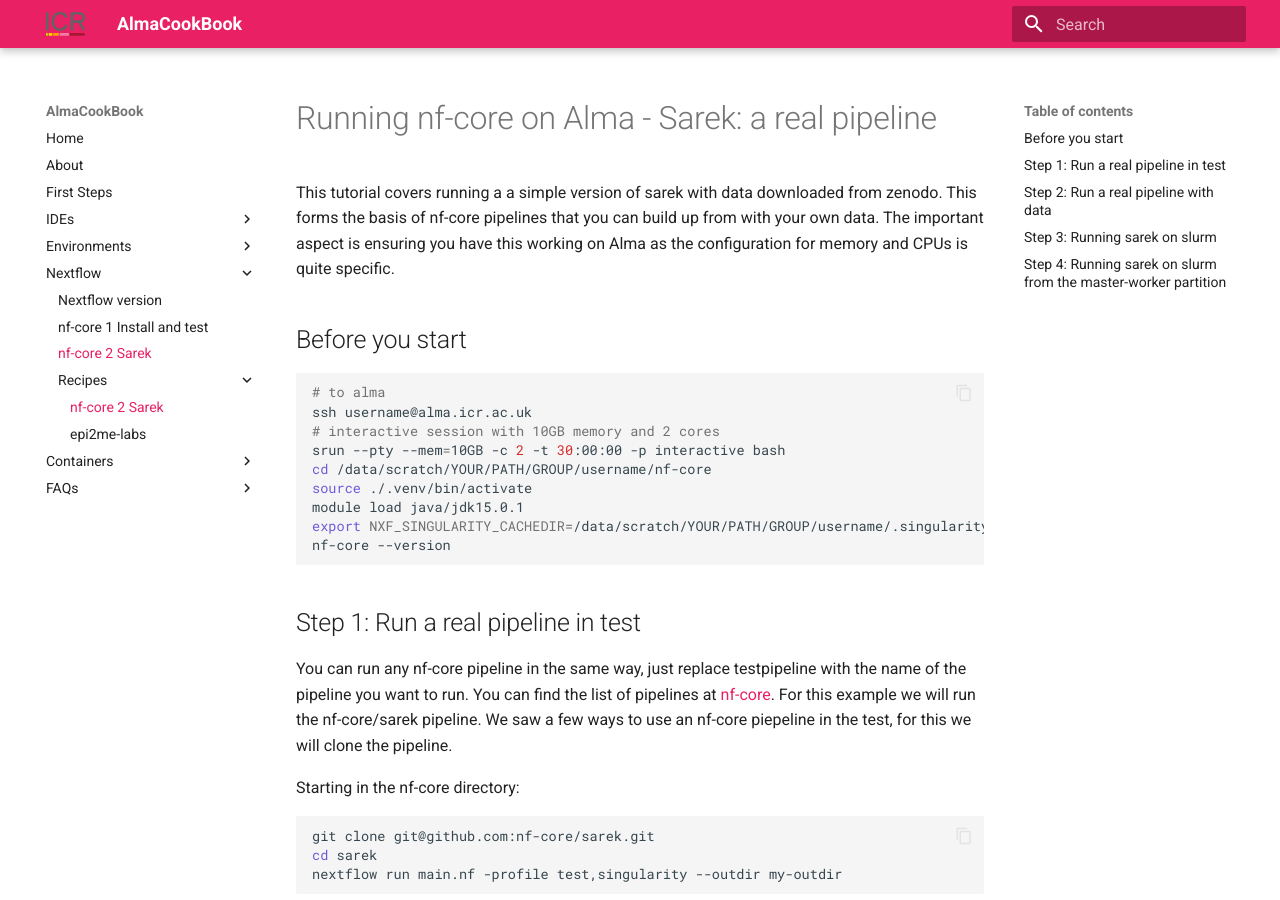
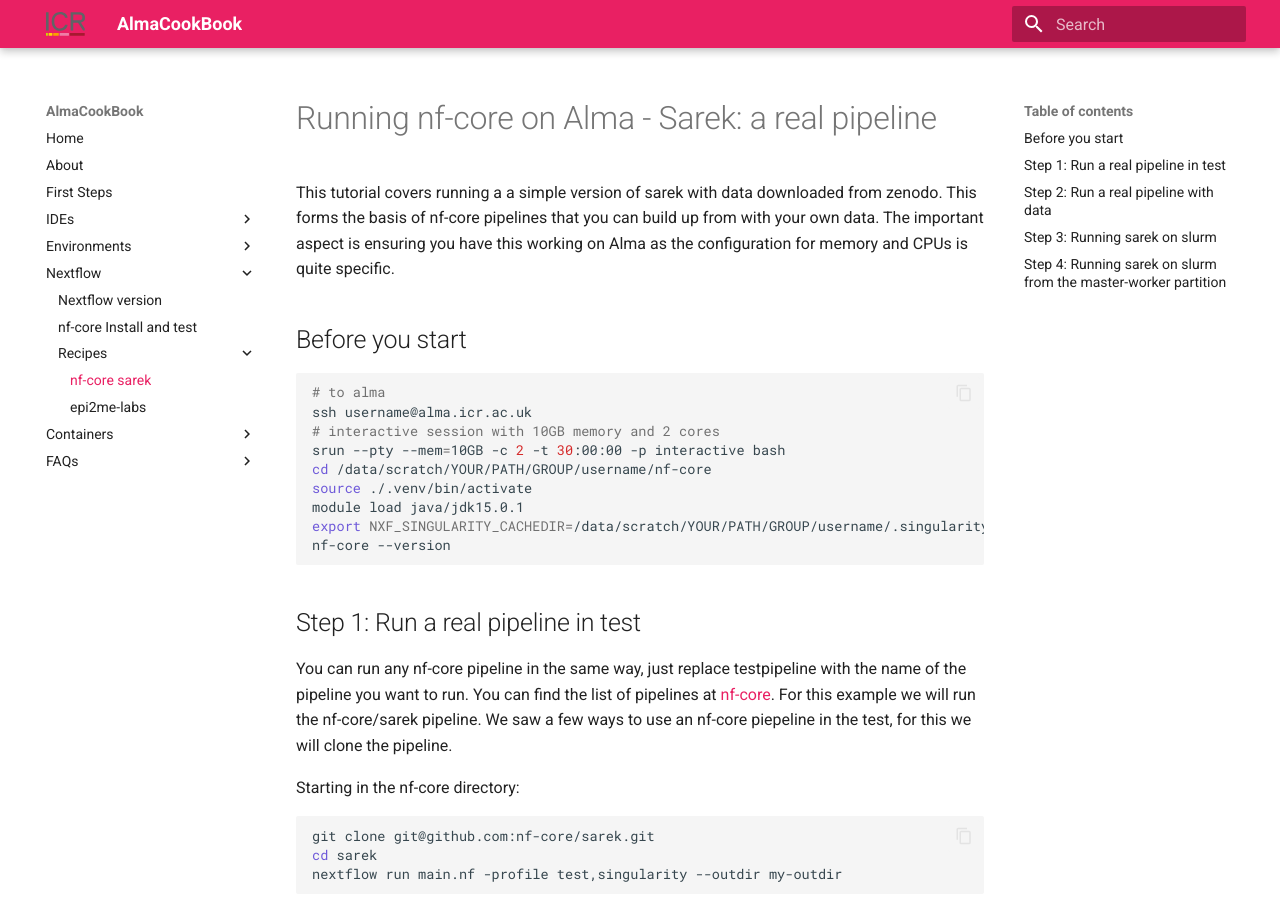
Before and after one commit to AlmaCookBook/AlmaCookBook.github.io, an MkDocs documentation site: the page built from docs/workflows/nf-core-2.md, in a window 1280 px wide and 900 px high. Built offline with MkDocs 1.6.1 and Material for MkDocs 9.7.7, drawn with Linux system fonts in a browser that asks for light colours.

Commit message:
mkdocs numbers

```diff
--- a/mkdocs.yml
+++ b/mkdocs.yml
@@ -7,9 +7,9 @@
     - 'VSCode': 'ides/vscode.md'
     - 'remote-ssh': 'ides/remote.md'
   - Environments:
-    - '1. Basics': 'conda/basics.md'
-    - '2. Mamba/Conda the first time': 'conda/mamba-first.md'
-    - '2. Mamba environments': 'conda/mamba-venvs.md'
+    - 'Basics': 'conda/basics.md'
+    - 'Mamba/Conda the first time': 'conda/mamba-first.md'
+    - 'Mamba environments': 'conda/mamba-venvs.md'
     - Python:
       - python scripts: 'conda/python-scripts.md'
       - python jupyter ondemand: 'conda/python-ondemand.md'
@@ -20,8 +20,7 @@
   - Nextflow:
     #- nextflow vs slurm: 'workflows/nextflow.md'
     - Nextflow version: 'workflows/nextflow-envs.md'
-    - nf-core 1 Install and test: 'workflows/nf-core-1.md'
-    - nf-core 2 Sarek: 'workflows/nf-core-2.md'
+    - nf-core Install and test: 'workflows/nf-core-1.md'
     - Recipes:
       - 'nf-core sarek': 'workflows/nf-core-2.md'
       - 'epi2me-labs': 'workflows/recipe-nf-epitome.md'
```
